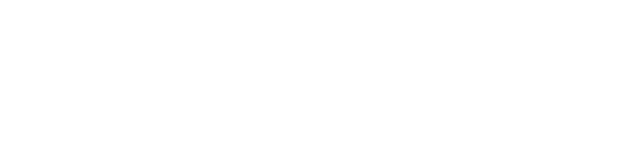
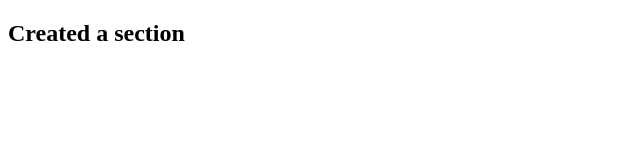
Before and after one commit to abdumannab-usmanov/Test, a plain HTML site: page index.html in a window 1280 px wide. Shown: the whole page, without its empty margins (0-640 px from the left). Drawn offline with Linux system fonts and the light colour scheme.

Commit message:
add section

```diff
--- a/index.html
+++ b/index.html
@@ -6,6 +6,8 @@
     <title>Document</title>
 </head>
 <body>
-
+    <section>
+        <h2>Created a section</h2>
+    </section>
 </body>
 </html>
```
